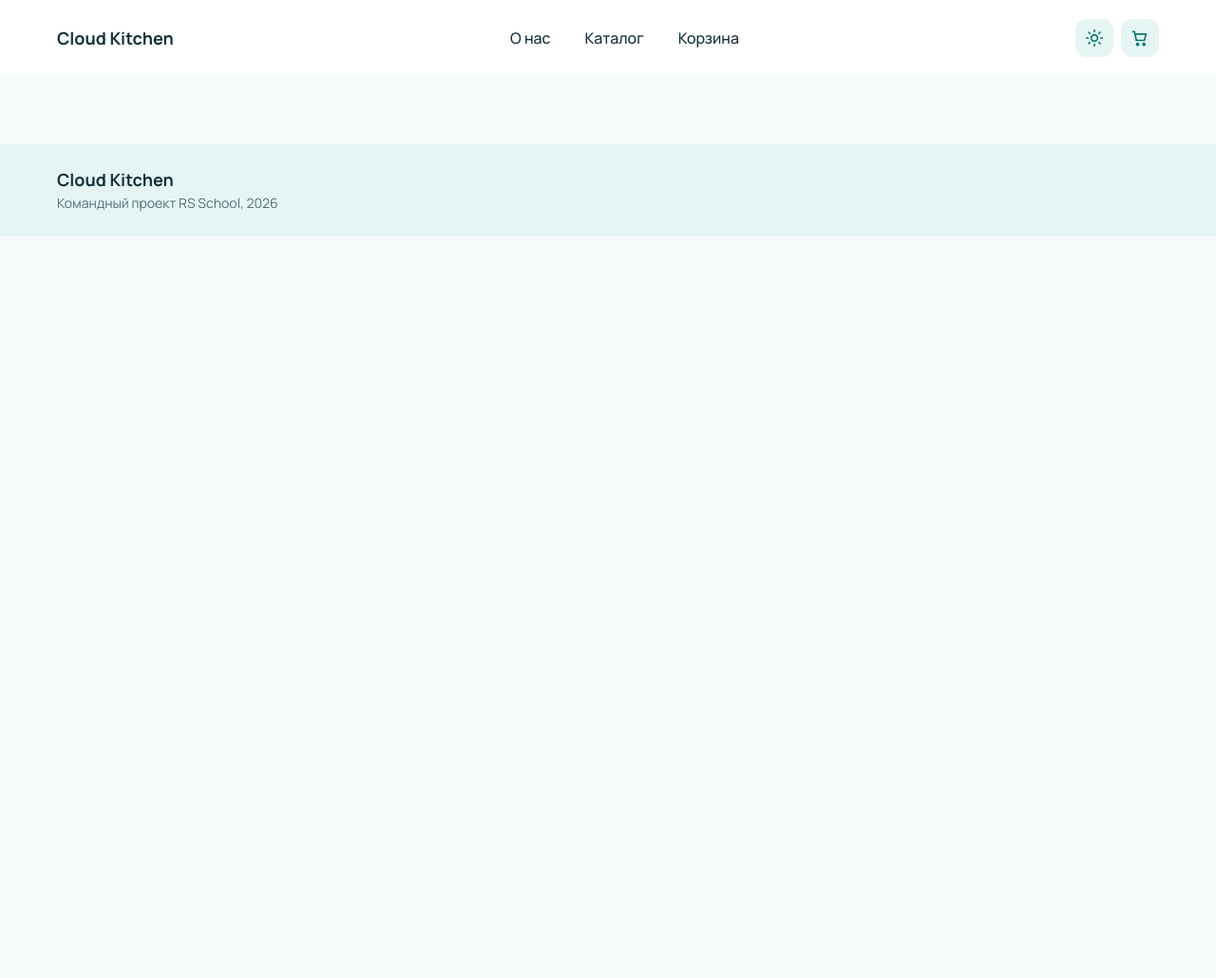
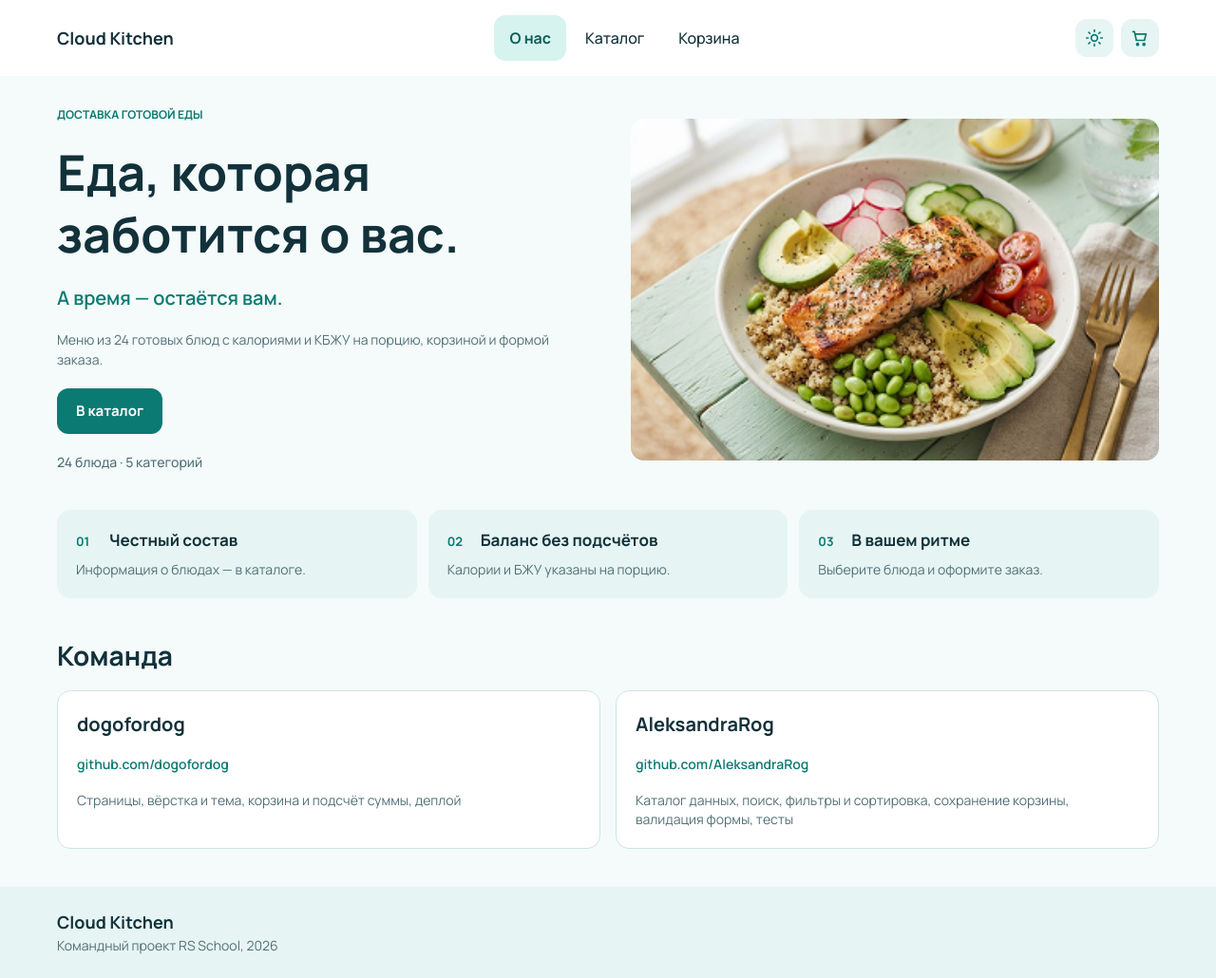
Before and after one commit to dogofordog/cloud-kitchen, a website built with Vite: page index.html in a window 1280 px wide. Shown: the whole page at 95% size. Before the commit the page ends 800 px from the top, so only its background shows below. Built offline with nearby package versions, Linux system fonts and the light colour scheme.

Commit message:
feat: add about page, router and page styles

```diff
--- a/src/header.ts
+++ b/src/header.ts
@@ -4,8 +4,16 @@ export function initBurger(): void {
 
   if (!button || !nav) return;
 
+  const setOpen = (isOpen: boolean): void => {
+    nav.classList.toggle("nav--open", isOpen);
+    button.setAttribute("aria-expanded", String(isOpen));
+  };
+
   button.addEventListener("click", () => {
-    const isOpen = nav.classList.toggle("nav--open");
-    button.setAttribute("aria-expanded", String(isOpen));
+    setOpen(!nav.classList.contains("nav--open"));
+  });
+
+  nav.addEventListener("click", (event) => {
+    if ((event.target as HTMLElement).closest("a")) setOpen(false);
   });
 }
--- a/src/main.ts
+++ b/src/main.ts
@@ -1,4 +1,6 @@
 import "./style.css";
 import { initBurger } from "./header";
+import { initRouter } from "./router";
 
 initBurger();
+initRouter();
--- /dev/null
+++ b/src/pages/about.ts
@@ -0,0 +1,76 @@
+import heroImage from "../assets/hero.jpg";
+
+interface TeamMember {
+  login: string;
+  url: string;
+  contribution: string;
+}
+
+const team: TeamMember[] = [
+  {
+    login: "dogofordog",
+    url: "https://github.com/dogofordog",
+    contribution: "Страницы, вёрстка и тема, корзина и подсчёт суммы, деплой",
+  },
+  {
+    login: "AleksandraRog",
+    url: "https://github.com/AleksandraRog",
+    contribution:
+      "Каталог данных, поиск, фильтры и сортировка, сохранение корзины, валидация формы, тесты",
+  },
+];
+
+const benefits = [
+  { title: "Честный состав", text: "Информация о блюдах — в каталоге." },
+  { title: "Баланс без подсчётов", text: "Калории и БЖУ указаны на порцию." },
+  { title: "В вашем ритме", text: "Выберите блюда и оформите заказ." },
+];
+
+export function renderAbout(): string {
+  const benefitsHtml = benefits
+    .map(
+      (item, index) => `
+      <article class="benefit">
+        <div class="benefit__head">
+          <span class="benefit__number">${String(index + 1).padStart(2, "0")}</span>
+          <h3 class="benefit__title">${item.title}</h3>
+        </div>
+        <p class="benefit__text">${item.text}</p>
+      </article>`,
+    )
+    .join("");
+
+  const teamHtml = team
+    .map(
+      (member) => `
+      <article class="member">
+        <h3 class="member__name">${member.login}</h3>
+        <a class="member__link" href="${member.url}" target="_blank" rel="noopener noreferrer">
+          ${member.url.replace("https://", "")}
+        </a>
+        <p class="member__text">${member.contribution}</p>
+      </article>`,
+    )
+    .join("");
+
+  return `
+    <section class="hero">
+      <div class="hero__content">
+        <p class="hero__label">Доставка готовой еды</p>
+        <h1 class="hero__title">Еда, которая заботится о вас.</h1>
+        <p class="hero__subtitle">А время — остаётся вам.</p>
+        <p class="hero__text">Меню из 24 готовых блюд с калориями и КБЖУ на порцию, корзиной и формой заказа.</p>
+        <a class="btn btn--primary hero__cta" href="#/catalog">В каталог</a>
+        <p class="hero__stats">24 блюда · 5 категорий</p>
+      </div>
+      <img class="hero__image" src="${heroImage}" alt="Боул с лососем и авокадо" />
+    </section>
+
+    <section class="benefits">${benefitsHtml}</section>
+
+    <section class="team">
+      <h2 class="team__title">Команда</h2>
+      <div class="team__list">${teamHtml}</div>
+    </section>
+  `;
+}
--- /dev/null
+++ b/src/router.ts
@@ -0,0 +1,37 @@
+import { renderAbout } from "./pages/about";
+
+type Route = () => string;
+
+const routes: Record<string, Route> = {
+  "#/about": renderAbout,
+};
+
+const renderStub: Route = () => `<section><h1>Страница в разработке</h1></section>`;
+
+function highlightActiveLink(hash: string): void {
+  document.querySelectorAll<HTMLAnchorElement>(".nav__link").forEach((link) => {
+    const isActive = link.getAttribute("href") === hash;
+    link.classList.toggle("nav__link--active", isActive);
+    if (isActive) {
+      link.setAttribute("aria-current", "page");
+    } else {
+      link.removeAttribute("aria-current");
+    }
+  });
+}
+
+export function initRouter(): void {
+  const app = document.querySelector<HTMLElement>("#app");
+  if (!app) return;
+
+  const render = (): void => {
+    const hash = location.hash || "#/about";
+    const page = routes[hash] ?? renderStub;
+    app.innerHTML = page();
+    highlightActiveLink(hash);
+    window.scrollTo(0, 0);
+  };
+
+  window.addEventListener("hashchange", render);
+  render();
+}
--- a/src/style.css
+++ b/src/style.css
@@ -2,3 +2,4 @@
 @import "./styles/base.css";
 @import "./styles/layout.css";
 @import "./styles/components.css";
+@import "./styles/pages.css";
--- a/src/styles/components.css
+++ b/src/styles/components.css
@@ -1 +1,15 @@
-/* Здесь будут кнопки, карточки, поля и теги */
+.btn {
+  display: inline-flex;
+  align-items: center;
+  justify-content: center;
+  min-height: 48px;
+  padding: 0 20px;
+  border: 0;
+  border-radius: var(--radius-control);
+  font-size: 15px;
+  font-weight: 700;
+}
+.btn--primary {
+  color: var(--color-on-accent);
+  background: var(--color-accent);
+}
--- /dev/null
+++ b/src/styles/pages.css
@@ -0,0 +1,165 @@
+.hero {
+  display: flex;
+  flex-direction: column;
+  gap: 20px;
+}
+
+.hero__content {
+  display: flex;
+  flex-direction: column;
+  gap: 20px;
+}
+
+.hero__label {
+  font-size: 12px;
+  font-weight: 700;
+  line-height: 1.45;
+  text-transform: uppercase;
+  color: var(--color-accent);
+}
+
+.hero__title {
+  font-size: 40px;
+  font-weight: 800;
+  line-height: 1.25;
+}
+
+.hero__subtitle {
+  font-size: 20px;
+  font-weight: 600;
+  line-height: 1.45;
+  color: var(--color-accent);
+}
+
+.hero__text {
+  font-size: 14px;
+  line-height: 1.45;
+  color: var(--color-muted);
+}
+
+.hero__cta {
+  width: 100%;
+}
+
+.hero__stats {
+  font-size: 14px;
+  font-weight: 500;
+  line-height: 1.45;
+  color: var(--color-muted);
+}
+
+.hero__image {
+  width: 100%;
+  height: 240px;
+  object-fit: cover;
+  border-radius: var(--radius-card);
+}
+
+
+.benefits {
+  display: flex;
+  flex-direction: column;
+  gap: 12px;
+}
+
+.benefit {
+  display: flex;
+  flex-direction: column;
+  gap: 8px;
+  padding: 20px;
+  background: var(--color-surface-soft);
+  border-radius: var(--radius-card);
+}
+
+.benefit__head {
+  display: grid;
+  grid-template-columns: 35px 1fr;
+  align-items: baseline;
+}
+
+.benefit__number {
+  font-size: 13px;
+  font-weight: 700;
+  color: var(--color-accent);
+}
+
+.benefit__title {
+  margin: 0;
+  font-size: 17px;
+  font-weight: 700;
+  line-height: 1.45;
+}
+
+.benefit__text {
+  font-size: 14px;
+  line-height: 1.45;
+  color: var(--color-muted);
+}
+.team {
+  display: flex;
+  flex-direction: column;
+  gap: 16px;
+}
+
+.team__title {
+  font-size: 28px;
+  font-weight: 800;
+  line-height: 1.45;
+}
+
+.team__list {
+  display: flex;
+  flex-direction: column;
+  gap: 16px;
+}
+
+.member {
+  display: flex;
+  flex-direction: column;
+  gap: 8px;
+  padding: 20px;
+  background: var(--color-surface);
+  border: 1px solid var(--color-border);
+  border-radius: var(--radius-card);
+}
+
+.member__name {
+  margin: 0;
+  font-size: 20px;
+  font-weight: 700;
+  line-height: 1.45;
+}
+
+.member__link {
+  display: inline-flex;
+  align-items: center;
+  min-height: 40px;
+  font-size: 14px;
+  font-weight: 600;
+  color: var(--color-accent);
+}
+
+.member__text {
+  font-size: 14px;
+  line-height: 1.45;
+  color: var(--color-muted);
+}
+
+@media (min-width: 768px) {
+  .hero {
+    flex-direction: row;
+    align-items: center;
+    gap: 48px;
+  }
+
+  .hero__content { flex: 1; }
+  .hero__image { flex: 1; height: 360px; }
+  .hero__title { font-size: 52px; }
+  .hero__cta { width: auto; align-self: flex-start; }
+
+  .benefits { flex-direction: row; }
+  .benefit { flex: 1; }
+
+  .team__list { flex-direction: row; }
+  .member { flex: 1; }
+}
```
Also changed, not shown: src/assets/hero.jpg (added).
